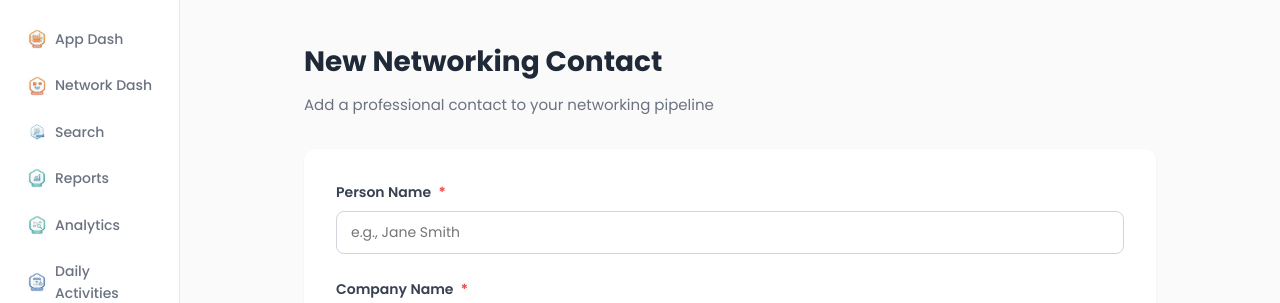
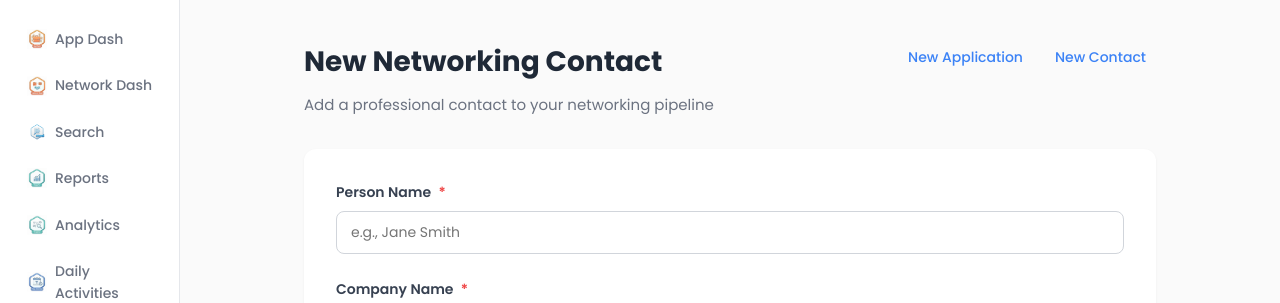
Before and after one commit to denizen-star/hunter, a Flask app: page /new-networking-contact in a window 1280 px wide. Shown: the top 303 px of the page. Run offline with Flask 3, Linux system fonts and the light colour scheme; parts of the project's set-up code (start-up, migrations or seed data) failed here and were passed over.

Commit message:
Add New Application and New Contact links to all dashboard pages
- Added both links to App Dash, Network Dash, and Search pages
- Added both links to New Application and New Contact form pages
- Links displayed side-by-side with consistent styling
- Updated hero-header layouts to accommodate action links

```diff
--- a/app/services/dashboard_generator.py
+++ b/app/services/dashboard_generator.py
@@ -191,7 +191,7 @@ class DashboardGenerator:
             header_title = f"Job Application Dashboard - {total}"
             header_subtitle = "Overview of your job search pipeline"
             nav_link_html = ""
-            new_app_link = '<a href="/new-application" class="hero-header-action-link">New Application</a>'
+            new_app_link = '<a href="/new-application" class="hero-header-action-link">New Application</a><a href="/new-networking-contact" class="hero-header-action-link">New Contact</a>'
 
         html = f"""<!DOCTYPE html>
 <html lang="en">
--- a/app/templates/web/networking_dashboard.html
+++ b/app/templates/web/networking_dashboard.html
@@ -685,7 +685,10 @@
                         </select>
                     </div>
                 </div>
-                <a href="/new-networking-contact" class="hero-header-action-link">New Contact</a>
+                <div style="display: flex; gap: 12px; align-items: center;">
+                    <a href="/new-application" class="hero-header-action-link">New Application</a>
+                    <a href="/new-networking-contact" class="hero-header-action-link">New Contact</a>
+                </div>
             </div>
         </div>
 
--- a/app/templates/web/networking_form.html
+++ b/app/templates/web/networking_form.html
@@ -32,6 +32,14 @@
 
         .header {
             margin-bottom: 32px;
+            display: flex;
+            justify-content: space-between;
+            align-items: flex-start;
+            gap: 16px;
+        }
+
+        .header-content {
+            flex: 1;
         }
 
         .header h1 {
@@ -45,6 +53,22 @@
             font-size: 15px;
             color: #6b7280;
             margin: 0;
+        }
+
+        .hero-header-action-link {
+            font-size: 14px;
+            font-weight: 500;
+            color: #3b82f6;
+            text-decoration: none;
+            padding: 6px 10px;
+            border-radius: 999px;
+            transition: background-color 0.15s ease, color 0.15s ease;
+            white-space: nowrap;
+        }
+
+        .hero-header-action-link:hover {
+            background-color: #eff6ff;
+            color: #2563eb;
         }
 
         .form-card {
@@ -382,8 +406,14 @@
     <!-- Main Content -->
     <div class="container">
         <div class="header">
-            <h1>New Networking Contact</h1>
-            <p>Add a professional contact to your networking pipeline</p>
+            <div class="header-content">
+                <h1>New Networking Contact</h1>
+                <p>Add a professional contact to your networking pipeline</p>
+            </div>
+            <div style="display: flex; gap: 12px; align-items: center;">
+                <a href="/new-application" class="hero-header-action-link">New Application</a>
+                <a href="/new-networking-contact" class="hero-header-action-link">New Contact</a>
+            </div>
         </div>
 
         <div class="form-card">
```
Also changed, not shown: app/templates/web/search.html (+20 -0 lines), app/templates/web/ui.html (+25 -0 lines).
